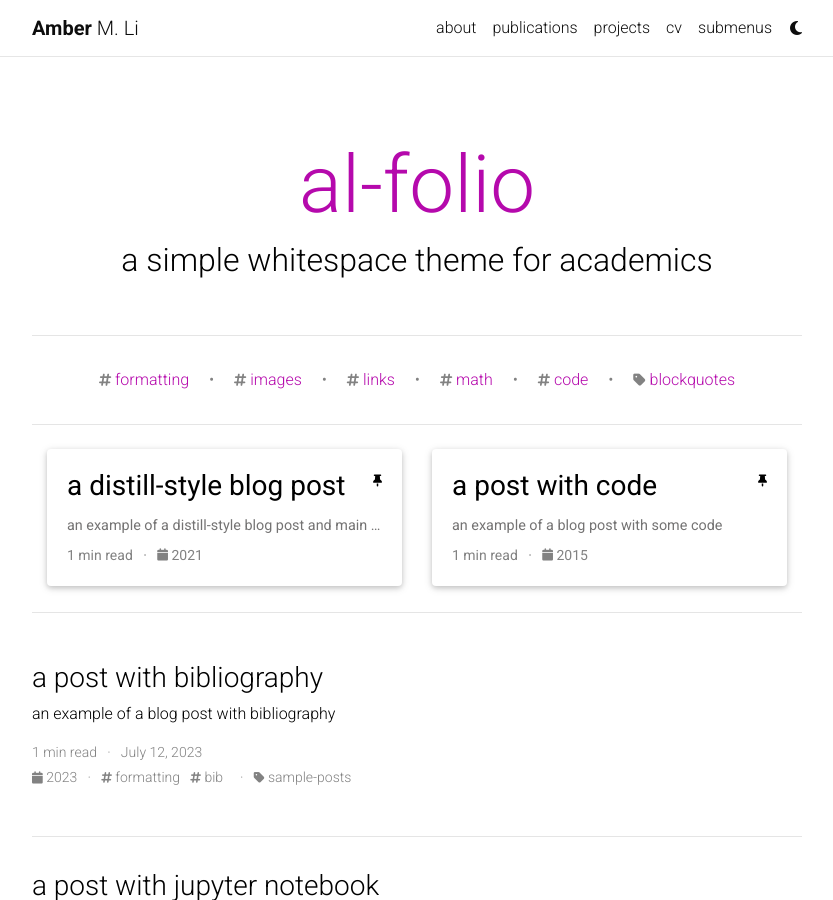
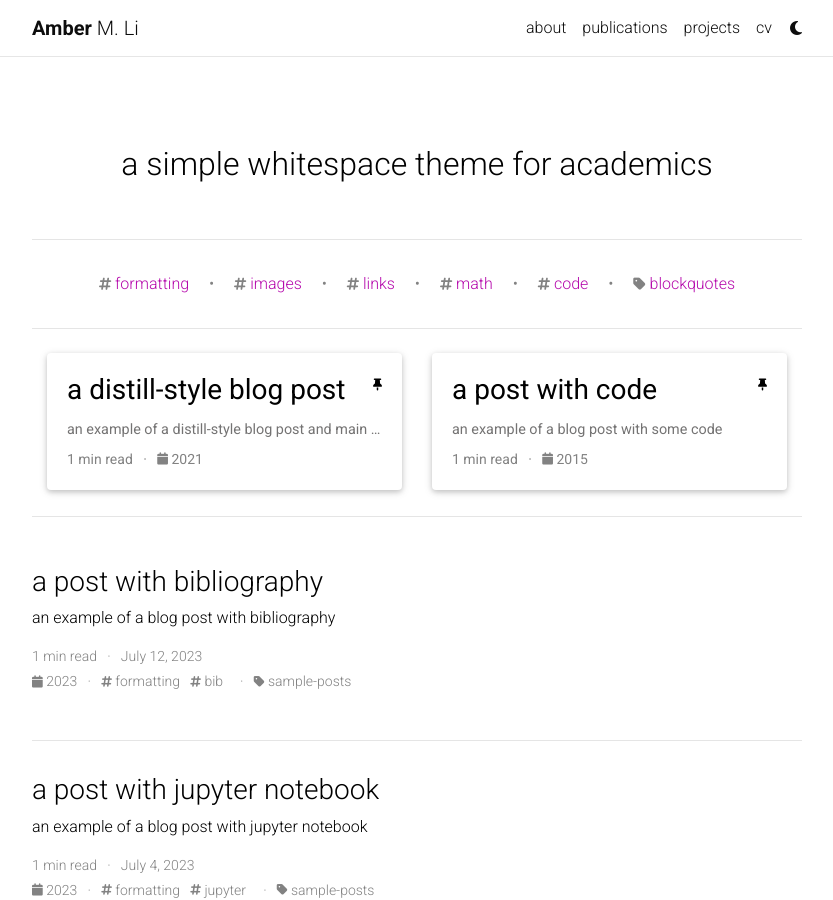
Before and after one commit to amburger66/amburger66.github.io, a Jekyll site: the page built from blog/index.html, in a window 1280 px wide and 900 px high. Shown: the whole window, without its empty margins (223-1056 px from the left). Built offline with Jekyll 4.4.1, drawn with Linux system fonts in a browser that asks for light colours; full-size pictures stand in for the smaller copies a plugin makes; the list of posts is cut into pages by our own code; comment, search, counter and statistics services are not loaded; a style sheet for code colours, icons or effects is not loaded.

Commit message:
remove submenu, remove blog??

```diff
--- a/_config.yml
+++ b/_config.yml
@@ -119,7 +119,7 @@
 # Blog
 # -----------------------------------------------------------------------------
 
-blog_name: al-folio # blog_name will be displayed in your blog page
+blog_name: # blog_name will be displayed in your blog page
 blog_nav_title: # your blog must have a title for it to be displayed in the nav bar
 blog_description: a simple whitespace theme for academics
 permalink: /blog/:year/:title/
```
Also changed, not shown: _pages/dropdown.md (+1 -1 lines).
